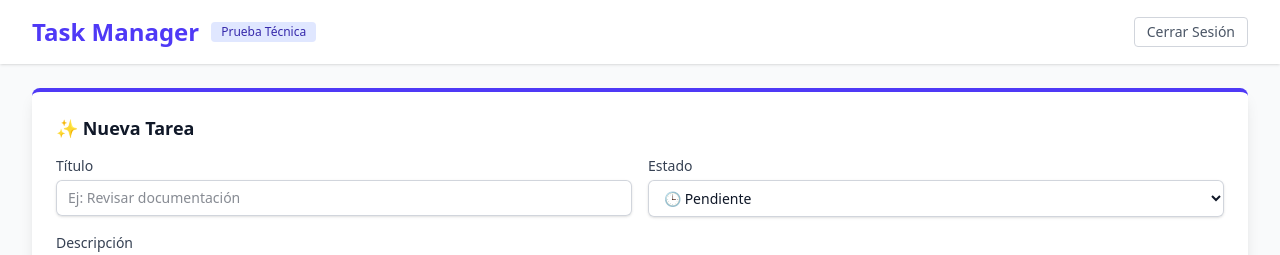
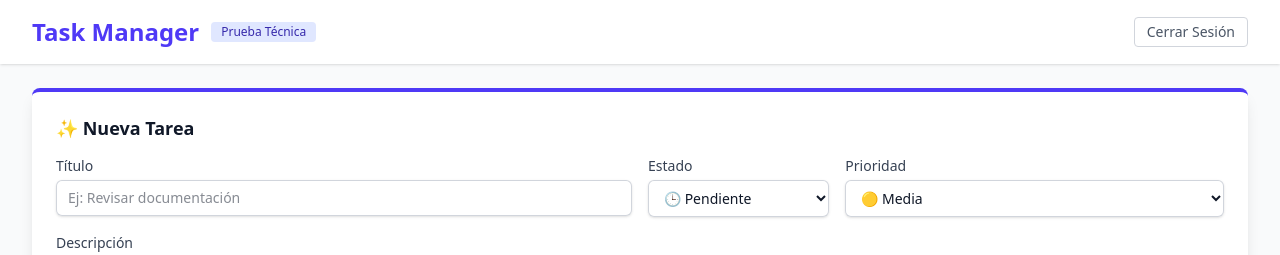
Before and after one commit to jfchilito7/task-manager, a Vue app in the folder frontend/: page /dashboard in a window 1280 px wide. Shown: the top 255 px of the page. Built offline with nearby package versions, Linux system fonts and the light colour scheme; no server answers.

Commit message:
feat: agregar selección de prioridad en el formulario de tareas y mejorar la visualización en el dashboard

```diff
--- a/frontend/src/views/Dashboard.vue
+++ b/frontend/src/views/Dashboard.vue
@@ -34,12 +34,21 @@
                 <input v-model="form.title" type="text" placeholder="Ej: Revisar documentación" required class="block w-full rounded-md border-0 py-2 text-gray-900 shadow-sm ring-1 ring-inset ring-gray-300 focus:ring-2 focus:ring-indigo-600 sm:text-sm px-3">
             </div>
 
-            <div class="sm:col-span-3">
+            <div class="sm:col-span-1 sm:col-start-4">
                 <label class="block text-sm font-medium text-gray-700 mb-1">Estado</label>
                 <select v-model="form.status" class="block w-full rounded-md border-0 py-2 text-gray-900 shadow-sm ring-1 ring-inset ring-gray-300 focus:ring-2 focus:ring-indigo-600 sm:text-sm px-3">
                 <option value="pendiente">🕒 Pendiente</option>
                 <option value="en_progreso">🚀 En Progreso</option>
                 <option value="completada">✅ Completada</option>
+                </select>
+            </div>
+
+            <div class="sm:col-span-2">
+                <label class="block text-sm font-medium text-gray-700 mb-1">Prioridad</label>
+                <select v-model="form.priority" class="block w-full rounded-md border-0 py-2 text-gray-900 shadow-sm ring-1 ring-inset ring-gray-300 focus:ring-2 focus:ring-indigo-600 sm:text-sm px-3">
+                <option value="low">🟢 Baja</option>
+                <option value="medium">🟡 Media</option>
+                <option value="high">🔴 Alta</option>
                 </select>
             </div>
 
@@ -60,33 +69,12 @@
 
         <div class="flex flex-col sm:flex-row justify-between items-center mb-4 gap-4">
             <div class="flex gap-2 flex-wrap">
-                <button @click="filterStatus = 'all'"
-                    :class="filterStatus === 'all' ? 'bg-gray-800 text-white' : 'bg-white text-gray-700'"
-                    class="px-4 py-2 rounded-full text-sm font-medium shadow-sm border hover:bg-gray-50 transition">
-                    Todo
-                </button>
-
-                <button @click="filterStatus = 'pendiente'"
-                    :class="filterStatus === 'pendiente' ? 'bg-yellow-100 text-yellow-800 border-yellow-200' : 'bg-white text-gray-700'"
-                    class="px-4 py-2 rounded-full text-sm font-medium shadow-sm border hover:bg-gray-50 transition">
-                    Pendientes
-                </button>
-
-                <button @click="filterStatus = 'en_progreso'"
-                    :class="filterStatus === 'en_progreso' ? 'bg-blue-100 text-blue-800 border-blue-200' : 'bg-white text-gray-700'"
-                    class="px-4 py-2 rounded-full text-sm font-medium shadow-sm border hover:bg-gray-50 transition">
-                    En Progreso
-                </button>
-
-                <button @click="filterStatus = 'completada'"
-                    :class="filterStatus === 'completada' ? 'bg-green-100 text-green-800 border-green-200' : 'bg-white text-gray-700'"
-                    class="px-4 py-2 rounded-full text-sm font-medium shadow-sm border hover:bg-gray-50 transition">
-                    Completadas
-                </button>
+                <button @click="filterStatus = 'all'" :class="filterStatus === 'all' ? 'bg-gray-800 text-white' : 'bg-white text-gray-700'" class="px-4 py-2 rounded-full text-sm font-medium shadow-sm border hover:bg-gray-50 transition">Todo</button>
+                <button @click="filterStatus = 'pendiente'" :class="filterStatus === 'pendiente' ? 'bg-yellow-100 text-yellow-800 border-yellow-200' : 'bg-white text-gray-700'" class="px-4 py-2 rounded-full text-sm font-medium shadow-sm border hover:bg-gray-50 transition">Pendientes</button>
+                <button @click="filterStatus = 'en_progreso'" :class="filterStatus === 'en_progreso' ? 'bg-blue-100 text-blue-800 border-blue-200' : 'bg-white text-gray-700'" class="px-4 py-2 rounded-full text-sm font-medium shadow-sm border hover:bg-gray-50 transition">En Progreso</button>
+                <button @click="filterStatus = 'completada'" :class="filterStatus === 'completada' ? 'bg-green-100 text-green-800 border-green-200' : 'bg-white text-gray-700'" class="px-4 py-2 rounded-full text-sm font-medium shadow-sm border hover:bg-gray-50 transition">Completadas</button>
             </div>
-            <p class="text-sm text-gray-500">
-                Mostrando {{ filteredTasks.length }} tareas
-            </p>
+            <p class="text-sm text-gray-500">Mostrando {{ filteredTasks.length }} tareas</p>
         </div>
 
         <div class="bg-white shadow-lg sm:rounded-lg overflow-hidden">
@@ -97,12 +85,21 @@
                 <div class="flex-1 min-w-0 mr-4">
                     <div class="flex items-center gap-3 mb-1">
                         <p class="text-md font-semibold text-indigo-700 truncate">{{ task.title }}</p>
+
                         <span :class="{
                         'bg-yellow-100 text-yellow-800': task.status === 'pendiente',
                         'bg-blue-100 text-blue-800': task.status === 'en_progreso',
                         'bg-green-100 text-green-800': task.status === 'completada'
                         }" class="inline-flex items-center rounded-md px-2 py-1 text-xs font-medium ring-1 ring-inset ring-gray-500/10">
                         {{ formatStatus(task.status) }}
+                        </span>
+
+                        <span :class="{
+                        'bg-green-50 text-green-700 border-green-200': task.priority === 'low',
+                        'bg-yellow-50 text-yellow-700 border-yellow-200': task.priority === 'medium',
+                        'bg-red-50 text-red-700 border-red-200': task.priority === 'high',
+                        }" class="inline-flex items-center rounded-md px-2 py-1 text-xs font-bold border uppercase tracking-wide">
+                        {{ formatPriority(task.priority) }}
                         </span>
                     </div>
                     <p class="text-sm text-gray-500 break-words">{{ task.description || 'Sin descripción' }}</p>
@@ -111,26 +108,19 @@
 
                 <div class="flex items-center gap-2 opacity-100 sm:opacity-0 sm:group-hover:opacity-100 transition-opacity">
                     <button @click="loadTaskForEdit(task)" class="p-2 text-indigo-600 hover:bg-indigo-100 rounded-full" title="Editar">
-                    <svg xmlns="http://www.w3.org/2000/svg" fill="none" viewBox="0 0 24 24" stroke-width="1.5" stroke="currentColor" class="w-5 h-5">
-                        <path stroke-linecap="round" stroke-linejoin="round" d="m16.862 4.487 1.687-1.688a1.875 1.875 0 1 1 2.652 2.652L10.582 16.07a4.5 4.5 0 0 1-1.897 1.13L6 18l.8-2.685a4.5 4.5 0 0 1 1.13-1.897l8.932-8.931Zm0 0L19.5 7.125M18 14v4.75A2.25 2.25 0 0 1 15.75 21H5.25A2.25 2.25 0 0 1 3 18.75V8.25A2.25 2.25 0 0 1 5.25 6H10" />
-                    </svg>
+                    <svg xmlns="http://www.w3.org/2000/svg" fill="none" viewBox="0 0 24 24" stroke-width="1.5" stroke="currentColor" class="w-5 h-5"><path stroke-linecap="round" stroke-linejoin="round" d="m16.862 4.487 1.687-1.688a1.875 1.875 0 1 1 2.652 2.652L10.582 16.07a4.5 4.5 0 0 1-1.897 1.13L6 18l.8-2.685a4.5 4.5 0 0 1 1.13-1.897l8.932-8.931Zm0 0L19.5 7.125M18 14v4.75A2.25 2.25 0 0 1 15.75 21H5.25A2.25 2.25 0 0 1 3 18.75V8.25A2.25 2.25 0 0 1 5.25 6H10" /></svg>
                     </button>
                     <button @click="deleteTask(task.id)" class="p-2 text-red-600 hover:bg-red-100 rounded-full" title="Eliminar">
-                    <svg xmlns="http://www.w3.org/2000/svg" fill="none" viewBox="0 0 24 24" stroke-width="1.5" stroke="currentColor" class="w-5 h-5">
-                        <path stroke-linecap="round" stroke-linejoin="round" d="m14.74 9-.346 9m-4.788 0L9.26 9m9.968-3.21c.342.052.682.107 1.022.166m-1.022-.165L18.16 19.673a2.25 2.25 0 0 1-2.244 2.077H8.084a2.25 2.25 0 0 1-2.244-2.077L4.772 5.79m14.456 0a48.108 48.108 0 0 0-3.478-.397m-12 .562c.34-.059.68-.114 1.022-.165m0 0a48.11 48.11 0 0 1 3.478-.397m7.5 0v-.916c0-1.18-.91-2.164-2.09-2.201a51.964 51.964 0 0 0-3.32 0c-1.18.037-2.09 1.022-2.09 2.201v.916m7.5 0a48.667 48.667 0 0 0-7.5 0" />
-                    </svg>
+                    <svg xmlns="http://www.w3.org/2000/svg" fill="none" viewBox="0 0 24 24" stroke-width="1.5" stroke="currentColor" class="w-5 h-5"><path stroke-linecap="round" stroke-linejoin="round" d="m14.74 9-.346 9m-4.788 0L9.26 9m9.968-3.21c.342.052.682.107 1.022.166m-1.022-.165L18.16 19.673a2.25 2.25 0 0 1-2.244 2.077H8.084a2.25 2.25 0 0 1-2.244-2.077L4.772 5.79m14.456 0a48.108 48.108 0 0 0-3.478-.397m-12 .562c.34-.059.68-.114 1.022-.165m0 0a48.11 48.11 0 0 1 3.478-.397m7.5 0v-.916c0-1.18-.91-2.164-2.09-2.201a51.964 51.964 0 0 0-3.32 0c-1.18.037-2.09 1.022-2.09 2.201v.916m7.5 0a48.667 48.667 0 0 0-7.5 0" /></svg>
                     </button>
                 </div>
-
                 </div>
             </li>
-
             <li v-if="filteredTasks.length === 0" class="px-4 py-12 text-center text-gray-400 bg-gray-50">
                 <p class="text-lg">📭 No hay tareas en esta lista.</p>
             </li>
             </ul>
         </div>
-
         </div>
     </div>
 </template>
@@ -143,26 +133,22 @@ import axiosClient from '../axios';
 const router = useRouter();
 const tasks = ref([]);
 const filterStatus = ref('all');
-
-// Variables para edición
 const isEditing = ref(false);
 const editingId = ref(null);
 
 const form = ref({
     title: '',
     description: '',
-    status: 'pendiente'
+    status: 'pendiente',
+    priority: 'medium' // Valor por defecto
 });
 
-// --- CARGAR DATOS ---
 const loadTasks = async () => {
     try {
         const response = await axiosClient.get('/tasks');
         tasks.value = response.data;
     } catch (error) {
-        console.error("Error cargando tareas", error);
         if (error.response && error.response.status === 401) {
-            // Token vencido o inválido
             localStorage.removeItem('token');
             router.push('/login');
         }
@@ -173,37 +159,33 @@ onMounted(() => {
     loadTasks();
 });
 
-// --- FILTROS ---
 const filteredTasks = computed(() => {
     if (filterStatus.value === 'all') return tasks.value;
     return tasks.value.filter(task => task.status === filterStatus.value);
 });
 
 const formatStatus = (status) => {
-    const map = {
-        'pendiente': 'Pendiente',
-        'en_progreso': 'En Progreso',
-        'completada': 'Completada'
-    };
+    const map = { 'pendiente': 'Pendiente', 'en_progreso': 'En Progreso', 'completada': 'Completada' };
     return map[status] || status;
 };
 
-// --- CRUD ---
+// Helper para mostrar el nombre bonito de la prioridad
+const formatPriority = (priority) => {
+    const map = { 'low': 'Baja', 'medium': 'Media', 'high': 'Alta' };
+    return map[priority] || 'Normal';
+};
+
 const saveTask = async () => {
     try {
         if (isEditing.value) {
-        // UPDATE
         await axiosClient.put(`/tasks/${editingId.value}`, form.value);
         } else {
-        // CREATE
         await axiosClient.post('/tasks', form.value);
         }
-        // Resetear y recargar
         cancelEdit();
         await loadTasks();
     } catch (error) {
-        console.error("Error guardando tarea:", error);
-        alert("Error al guardar. Verifica que el título no esté vacío.");
+        alert("Error al guardar. Revisa los datos.");
     }
 };
 
@@ -211,29 +193,27 @@ const loadTaskForEdit = (task) => {
     form.value = {
         title: task.title,
         description: task.description,
-        status: task.status
+        status: task.status,
+        priority: task.priority || 'medium' // Cargar prioridad existente o default
     };
     editingId.value = task.id;
     isEditing.value = true;
-
-    // Scroll suave hacia arriba
     window.scrollTo({ top: 0, behavior: 'smooth' });
 };
 
 const cancelEdit = () => {
-    form.value = { title: '', description: '', status: 'pendiente' };
+    form.value = { title: '', description: '', status: 'pendiente', priority: 'medium' };
     isEditing.value = false;
     editingId.value = null;
 };
 
 const deleteTask = async (id) => {
-    if (!confirm('¿Estás seguro de borrar esta tarea?')) return;
-
+    if (!confirm('¿Borrar tarea?')) return;
     try {
         await axiosClient.delete(`/tasks/${id}`);
         await loadTasks();
     } catch (error) {
-        console.error("Error borrando", error);
+        console.error(error);
     }
 };
 
```
